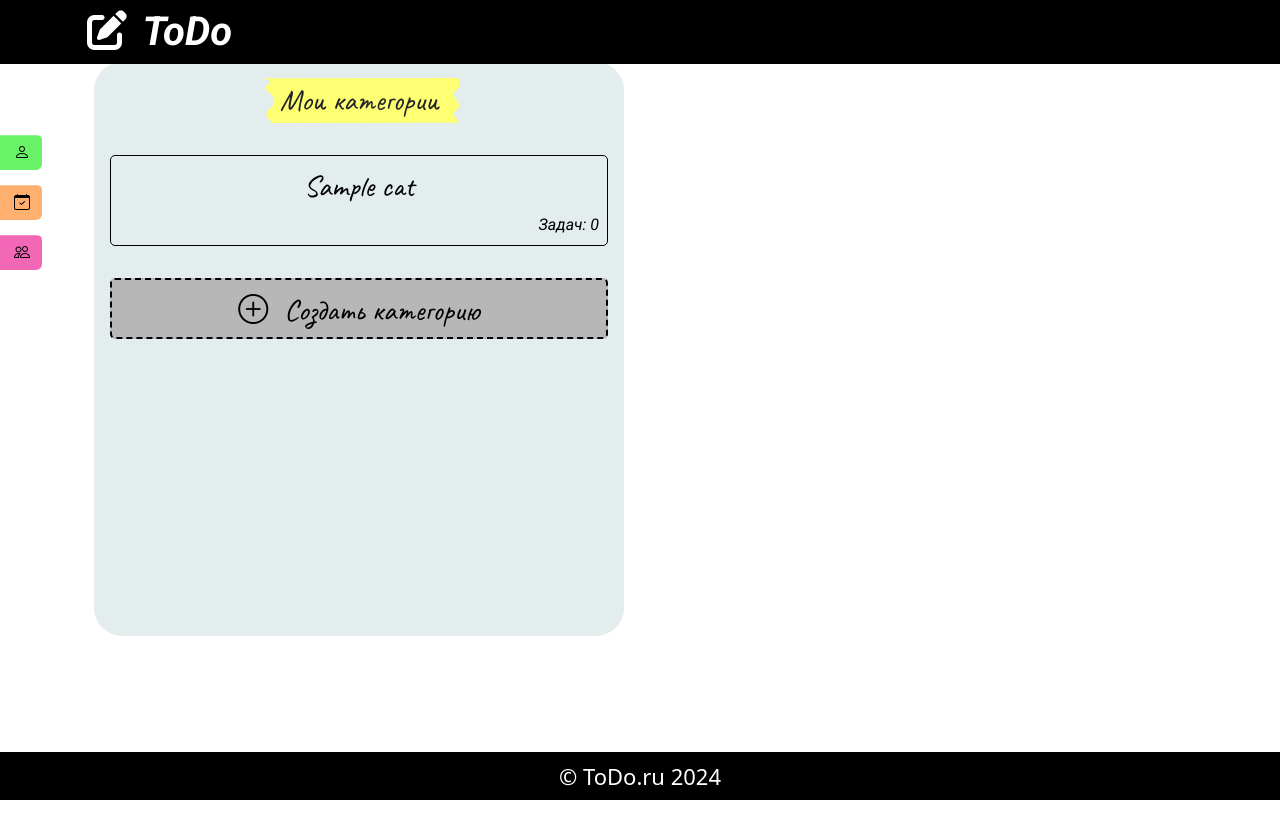
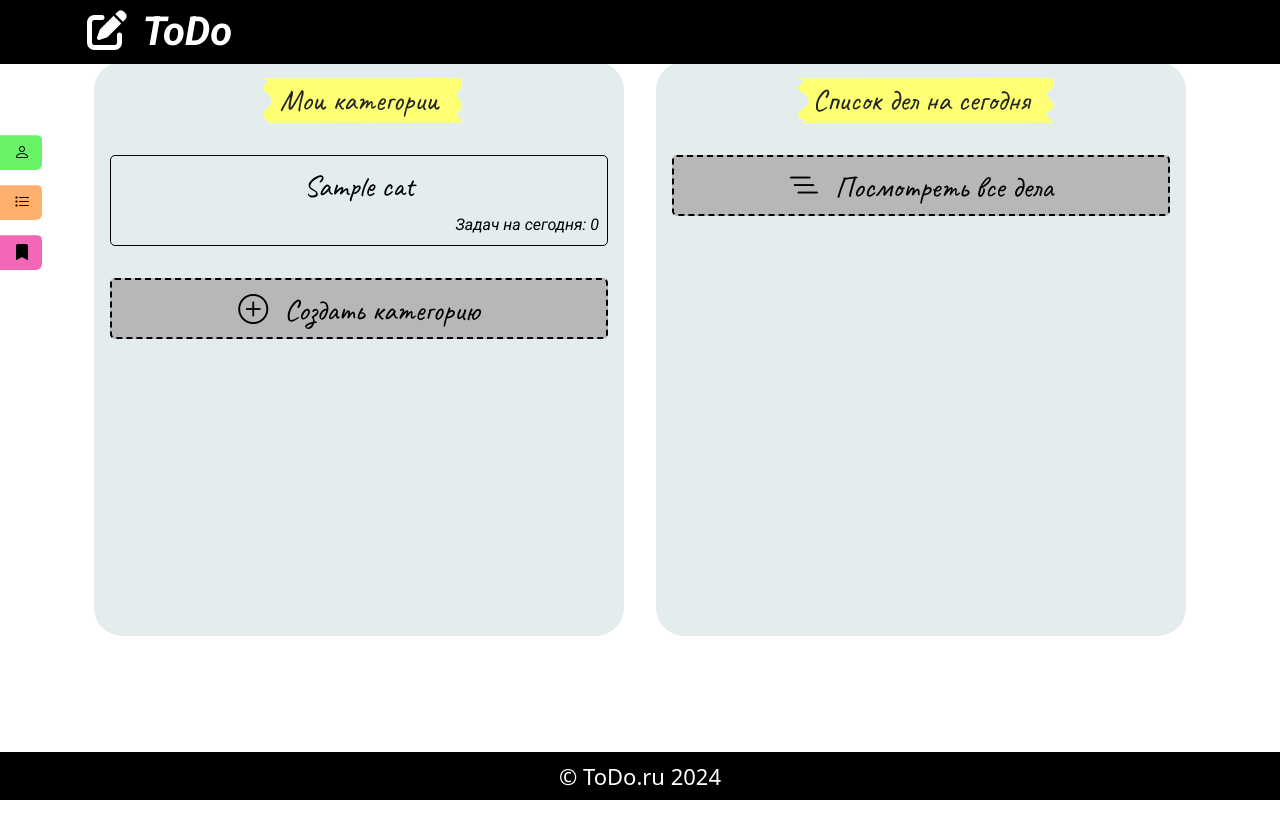
Before and after one commit to Ostap2002-arch/my_todo_list, a Django app: template TodoList/todo/templates/todo/show_all_categories.html in a window 1280 px wide. Run offline with Django 4.2, Linux system fonts and the light colour scheme; the template is opened without the code that fills it: most values are stand-ins (such as "Sample title", 1, 10 or a date in 2020); some libraries are stand-ins or nearby versions.

Commit message:
Начало работы над списками дел по категориям + создание форм для дел

```diff
--- a/TodoList/static/css/all_show_categories.css
+++ b/TodoList/static/css/all_show_categories.css
@@ -16,3 +16,12 @@ body {
     padding-top: 58px;
     padding-bottom: 48px;
 }
+
+.link_if_size {
+    display: none;
+}
+@media screen and (width < 992px){
+    .link_if_size{
+        display: block;
+    }
+}
--- a/TodoList/static/css/create_categories.css
+++ b/TodoList/static/css/create_categories.css
@@ -202,7 +202,7 @@ input.#id_color_0:checked{
     clip-path: url("#marker");
     background: #FFFF73;
     display: inline-block;
-    width: 200px;
+    width: auto;
 }
 
 .text_roboto{
@@ -222,6 +222,7 @@ input.#id_color_0:checked{
     }
 
 }
+
 
 /*
 #id_color_1.form-check-input {
--- a/TodoList/static/css/working_page.css
+++ b/TodoList/static/css/working_page.css
@@ -171,7 +171,10 @@ button {
 .elem_organizer:hover {
     background: #FFFF73;
 }
-
+.not_decoration {
+    text-decoration: none;
+    color: #000;
+}
 /* BASE */
 .hader_my_list {
     border-bottom: 3px solid #000;
--- a/TodoList/templates/working_page.html
+++ b/TodoList/templates/working_page.html
@@ -58,13 +58,16 @@
   <div class="offcanvas-body">
     <div class = "div_organizer d-inline-block">
             <div class = "d-inline-block organizer">
-
+                <a href="#" class = "not_decoration">
                 <div class = "elem_organizer d-block my-1">
-                    <i class="bi bi-plus-circle"></i> Добавить задачу
+                    <i class="bi bi-person-fill"></i>Профиль
                 </div>
+                </a>
+                <a href="#" class = "not_decoration">
                 <div class = "elem_organizer d-block my-1">
-                    <i class="bi bi-calendar-check"></i> Календарь
+                    <i class="bi bi-gear-fill"></i>Настройки
                 </div>
+                </a>
             </div>
     </div>
   </div>
@@ -79,7 +82,7 @@
     <button type="button"  class="btn-close" data-bs-dismiss="offcanvas" aria-label="Закрыть" data-bs-toggle="offcanvas" data-bs-target="#offcanvas_tasks"></button>
     <!-- Button offcanvas tasks-->
       <button class="btn btn-primary button_canvas_tasks" type="button" data-bs-toggle="offcanvas" data-bs-target="#offcanvas_tasks" aria-controls="offcanvasExample">
-        <i class="bi bi-calendar-check"></i>
+        <i class="bi bi-list-task"></i>
       </button>
       <!-- END Button offcanvas tasks-->
   </div>
@@ -87,16 +90,26 @@
   <div class="offcanvas-body">
     <div class = "div_organizer d-inline-block">
             <div class = "d-inline-block organizer">
-
+                <a href="#" class = "not_decoration">
                 <div class = "elem_organizer d-block my-1">
-                    <i class="bi bi-plus-circle"></i> Мой профиль
+                    <i class="bi bi-calendar-check"></i> Задачи на сегодня
                 </div>
+                </a>
+                <a href="#" class = "not_decoration">
                 <div class = "elem_organizer d-block my-1">
-                    <i class="bi bi-calendar-check"></i> Контакты
+                    <i class="bi bi-bookmark-fill"></i> Задачи по категориям
                 </div>
+                </a>
+                <a href="#" class = "not_decoration">
+                <div class = "elem_organizer d-block my-1">
+                    <i class="bi bi-calendar-week"></i> Календарь
+                </div>
+                </a>
+<!--
                 <div class = "elem_organizer d-block my-1">
                     <i class="bi bi-gear"></i> Настройки
                 </div>
+-->
             </div>
     </div>
   </div>
@@ -111,7 +124,7 @@
     <button type="button"  class="btn-close" data-bs-dismiss="offcanvas" aria-label="Закрыть" data-bs-toggle="offcanvas" data-bs-target="#offcanvasExample"></button>
     <!-- Button offcanvas team-->
       <button class="btn btn-primary button_canvas_team" type="button" data-bs-toggle="offcanvas" data-bs-target="#offcanvas_team" aria-controls="offcanvasExample">
-    <i class="bi bi-people"></i>
+    <i class="bi bi-bookmark-fill"></i>
       </button>
     <!-- END Button offcanvas team-->
   </div>
@@ -119,16 +132,21 @@
   <div class="offcanvas-body">
     <div class = "div_organizer d-inline-block">
             <div class = "d-inline-block organizer">
-
+                <a href="#" class = "not_decoration">
                 <div class = "elem_organizer d-block my-1">
-                    <i class="bi bi-plus-circle"></i> Добавить проект
+                    <i class="bi bi-bookmark"></i>Категории
                 </div>
+                </a>
+                <a href="{% url 'create_categories'%}" class = "not_decoration">
                 <div class = "elem_organizer d-block my-1">
-                    <i class="bi bi-calendar-check"></i> Календарь проектов
+                    <i class="bi bi-bookmark-plus"></i>Создать категорию
                 </div>
+                </a>
+<!--
                 <div class = "elem_organizer d-block my-1">
                     <i class="bi bi-gear"></i> Сотрудники
                 </div>
+-->
             </div>
     </div>
   </div>
--- a/TodoList/todo/models.py
+++ b/TodoList/todo/models.py
@@ -1,5 +1,5 @@
 from django.db import models
-
+from django.urls import reverse
 
 
 class Works(models.Model):
@@ -24,6 +24,9 @@ class Сategories(models.Model):
     color = models.ForeignKey('Color', verbose_name='ц  вет', on_delete=models.SET_NULL , default=None, null=True)
     date_creat = models.DateTimeField('Дата создания', auto_now_add=True)
 
+    def get_absolute_url(self):
+        return reverse('create_and_show_tasks', kwargs={'slug_categories':self.slug})
+
 class Color(models.Model):
     title = models.CharField('Название цвета', max_length=255)
     color = models.CharField('Цвет в hex', max_length=255)
--- a/TodoList/todo/templates/todo/show_all_categories.html
+++ b/TodoList/todo/templates/todo/show_all_categories.html
@@ -10,19 +10,40 @@
     <div class="col-12 col-lg-6 h-auto d2 h-100 px-3 all_categories_content" >
         <div class = "h-100 w-100 right_info py-3">
             <div class = "d-flex justify-content-center mb-3">
-                <div class="title_left text-center">Мои категории</div>
+                <div class="title_left text-center px-4">Мои категории</div>
             </div>
 
             {% for cat in categories %}
-                <div class = 'w-100 p-3'>
-                    <a class="d-block w-100 category_a" href = '#' role = 'button' >
+                <div class = 'd-none d-lg-block w-100 p-3 '>
+                    <a class="d-block w-100 category_a" href = '{% url "show_all_categories" cat.slug%}' role = 'button' >
+                            {% if cat.slug == slug_categories %}
+                            <div class="w-100 category_user"
+                                 style="background: rgba({{ cat.color.rgba }}, 0.6);"
+                                 >
+                                <p class="position-center text-center my-2 mb-1 text_category">{{cat.title}}</p>
+                                <p class="text-end me-2 mb-2 text_roboto"> Задач на сегодня: 0</p>
+                            </div>
+                            {% else %}
+                            <div class="w-100 category_user"
+                                 style="background: rgba({{ cat.color.rgba }}, 0.2);"
+                                 onmouseover="this.style.backgroundColor='rgba({{ cat.color.rgba }}, 0.6)';"
+                                 onmouseout="this.style.backgroundColor='rgba({{ cat.color.rgba }}, 0.2)';"
+                                 >
+                                <p class="position-center text-center my-2 mb-1 text_category">{{cat.title}}</p>
+                                <p class="text-end me-2 mb-2 text_roboto"> Задач на сегодня: 0</p>
+                            </div>
+                            {% endif %}
+                    </a>
+                </div>
+                <div class = 'w-100 p-3 link_if_size'>
+                    <a class="d-block w-100 category_a" href = '{{ cat.get_absolute_url }}' role = 'button' >
                             <div class="w-100 category_user"
                                  style="background: rgba({{ cat.color.rgba }}, 0.2);"
                                  onmouseover="this.style.backgroundColor='rgba({{ cat.color.rgba }}, 0.4)';"
                                  onmouseout="this.style.backgroundColor='rgba({{ cat.color.rgba }}, 0.2)';"
                                  >
                                 <p class="position-center text-center my-2 mb-1 text_category">{{cat.title}}</p>
-                                <p class="text-end me-2 mb-2 text_roboto">Задач: 0</p>
+                                <p class="text-end me-2 mb-2 text_roboto"> Задач на сегодня: 0</p>
                             </div>
                     </a>
                 </div>
@@ -37,6 +58,21 @@
                 </div>
         </div>
     </div>
+    <div class = " d-none d-lg-block col-lg-6 d3 h-100 px-3 all_categories_content">
+        <div class = "h-100 w-100 right_info py-3">
+            <div class = "d-flex justify-content-center mb-3">
+                <div class="title_left text-center px-4">Список дел на сегодня</div>
+            </div>
+                <div class = 'w-100 p-3'>
+                    <a class="d-block w-100 category_a" href = "{% url 'create_and_show_tasks' slug_categories %}" role = 'button' >
+                            <div class="w-100 category_user all_categories">
+                                <p class="position-center text-center my-2 mb-1 text_category">
+                                    <i class="bi bi-list-nested me-3"></i>Посмотреть все дела</p>
+                            </div>
+                    </a>
+                </div>
+        </div>
+    </div>
 </div>
 
 
--- a/TodoList/todo/urls.py
+++ b/TodoList/todo/urls.py
@@ -5,6 +5,6 @@ from . import views
 urlpatterns = [
     path('todo', views.new_page, name = 'index'),
     path('create_categories', views.create_categories, name = 'create_categories' ),
-    path('show_all_categories', views.show_all_categories, name = 'show_all_categories'),
-    path('create_and_show_tasks/<slug:name_category>', views.create_and_show_tasks, name = 'create_and_show_tasks'),
+    path('show_all_categories/<slug:slug_categories>', views.show_all_categories, name = 'show_all_categories'),
+    path('create_and_show_tasks/<slug:slug_categories>', views.create_and_show_tasks, name = 'create_and_show_tasks'),
 ]
```
Also changed, not shown: TodoList/todo/templates/todo/create_categoriest_test.html (+6 -5 lines), TodoList/todo/templates/todo/show_all_tasks_categories.html (added, +49 -0 lines), TodoList/todo/views.py (+14 -6 lines), TodoList/db.sqlite3, 1 other file.
